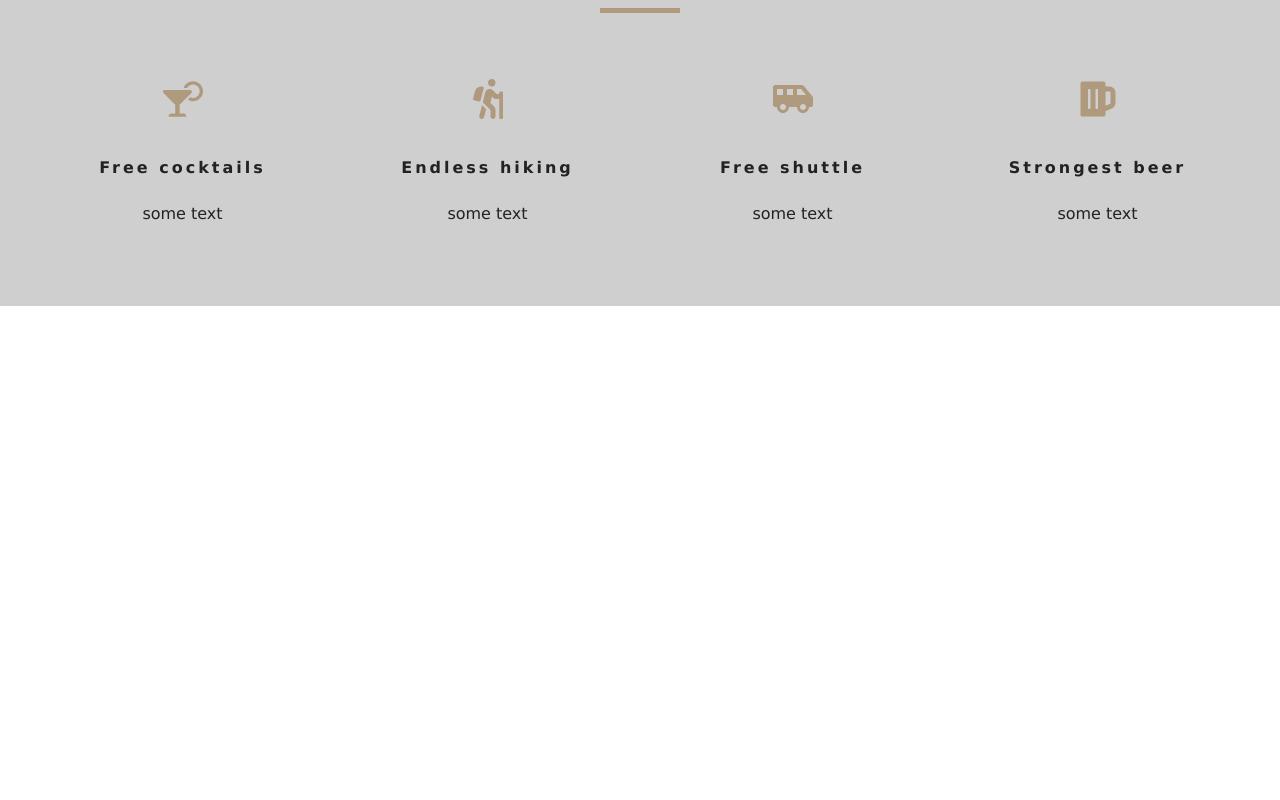
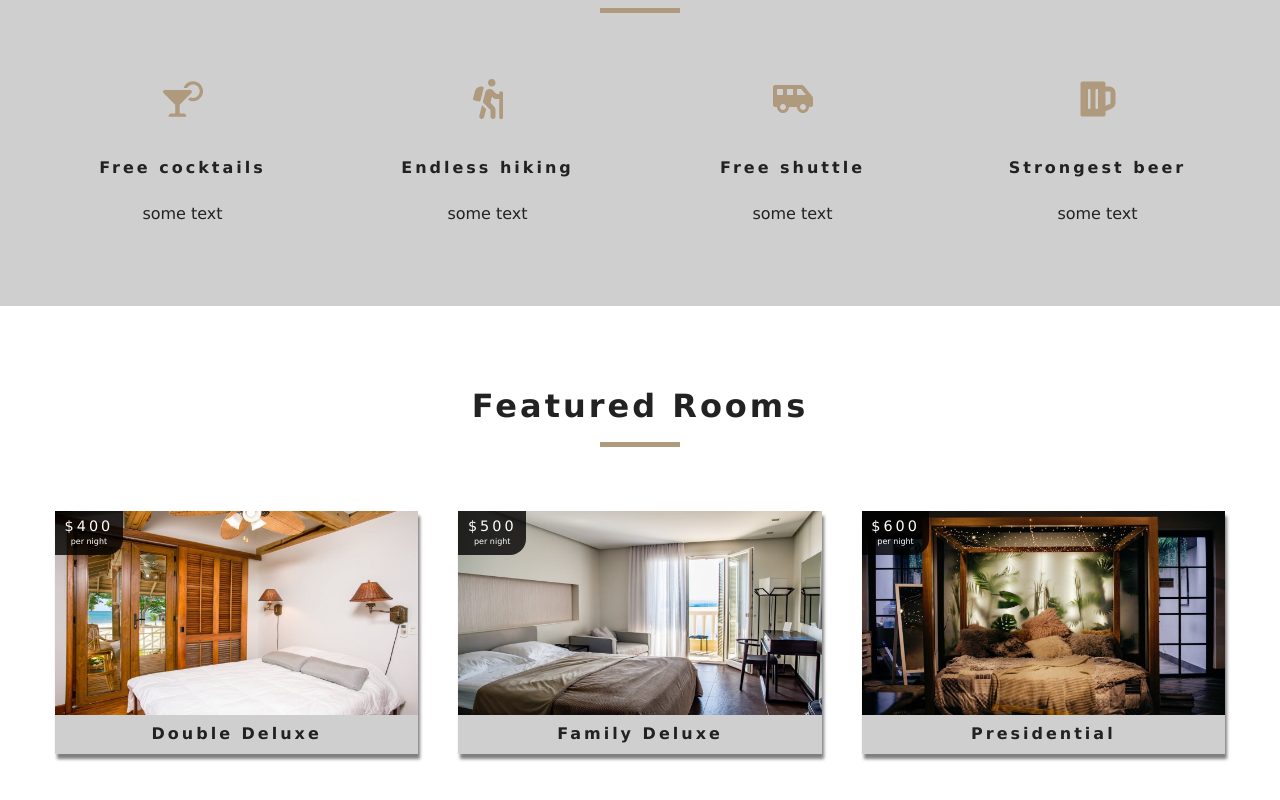
Before and after one commit to DanishElena/beach-resort, a React (Create React App) app: page / in a window 1280 px wide. Shown: the part 928-1728 px from the top of the page. Before the commit the page ends 1234 px from the top, so only its background shows below. Built offline with nearby package versions, Linux system fonts and the light colour scheme.

Commit message:
featured rooms

```diff
--- a/package.json
+++ b/package.json
@@ -3,12 +3,14 @@
   "version": "0.1.0",
   "private": true,
   "dependencies": {
+    "prop-types": "^15.7.2",
     "react": "^16.9.0",
     "react-dom": "^16.9.0",
     "react-icon": "^1.0.0",
     "react-icons": "^3.7.0",
     "react-router-dom": "^5.1.0",
-    "react-scripts": "3.1.2"
+    "react-scripts": "3.1.2",
+    "styled-components": "^4.4.0"
   },
   "scripts": {
     "start": "react-scripts start",
--- a/src/App.js
+++ b/src/App.js
@@ -1,5 +1,4 @@
-import React, {Fragment} from 'react';
-import styles from "./App.css";
+import React from 'react';
 import {Home} from "./Components/Home";
 import {Room} from "./Components/Room";
 import {SingleRoom} from "./Components/SingleRoom";
@@ -13,8 +12,8 @@ function App() {
         <Navbar/>
         <Switch>
         <Route exact path="/"  component={Home} />
-        <Route path="/rooms/"component={Room} />
-        <Route path="/rooms/:single"component={SingleRoom} />
+        <Route exact path="/rooms/"component={Room} />
+        <Route exact path="/rooms/:slug"component={SingleRoom} />
         </Switch>
     </>
   );
--- /dev/null
+++ b/src/Components/FeaturedRooms.js
@@ -0,0 +1,27 @@
+import React from 'react'
+import {RoomContext} from "../Context";
+import {Title} from "./Title";
+import {Rooms} from "./RoomsForFR";
+import {Loading} from "./Loading";
+
+
+
+
+export default class FeaturedRooms extends React.Component {
+    static contextType = RoomContext;
+
+    render() {
+        let {loading, featuredRooms: rooms} = this.context;
+        rooms = rooms.map(room => {
+            return <Rooms key={room.id} room={room}/>
+        })
+        return (
+            <section className="featured-rooms">
+                <Title title="featured rooms"/>
+                <div className="featured-rooms-center">
+                    {loading ? <Loading/> : rooms}
+                </div>
+            </section>
+        )
+    }
+}
--- a/src/Components/Home.js
+++ b/src/Components/Home.js
@@ -3,6 +3,8 @@ import {Hero} from "./Hero";
 import {Banner} from "./Banner";
 import {NavLink} from "react-router-dom";
 import {Services} from "./Services";
+import FeaturedRooms from "./FeaturedRooms";
+
 
 export const Home = () => {
     return (
@@ -15,6 +17,8 @@ export const Home = () => {
                 </Banner>
             </Hero>
             <Services/>
+            <FeaturedRooms />
+
         </div>
     )
 }
--- /dev/null
+++ b/src/Components/Loading.js
@@ -0,0 +1,10 @@
+import React from 'react'
+import loader from '../giphy.gif'
+
+export const Loading = () => {
+    return (
+        <div>
+            <img src={loader}/>
+        </div>
+    )
+}
--- /dev/null
+++ b/src/Components/RoomsForFR.js
@@ -0,0 +1,35 @@
+import React from 'react';
+import {NavLink} from "react-router-dom";
+import defaultImg from '../images/room-1.jpeg'
+import PropTypes from 'prop-types';
+
+
+export const Rooms = ({room}) => {
+
+    const {name, slug, images, price} = room;
+    return (
+        <article className='room'>
+            <div className="img-container">
+                <img src={images[0] || defaultImg}
+                     alt="single room"/>
+                <div className="price-top">
+                    <h6>${price}</h6>
+                    <p>per night</p>
+                </div>
+                <NavLink to={`/rooms/${slug}`} className="btn-primary room-link">
+                    Features
+                </NavLink>
+            </div>
+            <p className='room-info'>{name}</p>
+        </article>
+    )
+}
+
+Rooms.propTypes = {
+    room: PropTypes.shape({
+        name: PropTypes.string.isRequired,
+        slug: PropTypes.string.isRequired,
+        images: PropTypes.arrayOf(PropTypes.string).isRequired,
+        price: PropTypes.number.isRequired
+    })
+}
--- a/src/Components/Services.js
+++ b/src/Components/Services.js
@@ -26,6 +26,7 @@ export class Services extends React.Component {
         }
     ]
 
+
     render() {
         return (
             <section className="services">
--- a/src/Components/SingleRoom.js
+++ b/src/Components/SingleRoom.js
@@ -1,9 +1,68 @@
 import React from 'react';
+import defaultBcg from '../images/room-1.jpeg'
+import {RoomContext} from "../Context";
+import {NavLink} from "react-router-dom";
+import {Banner} from "./Banner";
+import StyledHero from "./StyledHero";
 
-export const SingleRoom = () => {
-    return (
-        <div>
-            Hello from SingleRoom page
-        </div>
-    )
+
+export class SingleRoom extends React.Component {
+    constructor(props) {
+        super(props)
+        this.state = {
+            slug: this.props.match.params.slug,
+            defaultBcg
+        }
+
+    }
+
+    static contextType = RoomContext;
+
+    // componentDidMount() {
+    // }
+
+    render() {
+        const {getRoom} = this.context
+        const room = getRoom(this.state.slug)
+        if (!room) {
+            return <div className="error">
+                <h3>No such room</h3>
+                <NavLink to="/rooms">back to rooms</NavLink>
+            </div>
+        }
+        const {
+            name,
+            description,
+            capacity,
+            size,
+            price,
+            extras,
+            breakfast,
+            pets,
+            images
+        } = room;
+        const [mainImg, ...defaultImg] = images
+        return (
+            <>
+                <StyledHero img={mainImg || this.state.defaultBcg}>
+                    <Banner title={`${name} room`}>
+                        <NavLink to="/rooms/" className='btn-primary'>back to rooms</NavLink>
+                    </Banner>
+                </StyledHero>
+                <section className='single-room'>
+                    <div className="single-room-images">
+                        {images.map((item, index) => {
+                            return <img key={index} src={item} alt={name}/>
+                        })}
+                    </div>
+                    <div className="single-room-info">
+                        <article className="desc">
+                            <h3>details</h3>
+                            <p>{description}</p>
+                        </article>
+                    </div>
+                </section>
+            </>
+        )
+    }
 }
--- /dev/null
+++ b/src/Components/StyledHero.js
@@ -0,0 +1,12 @@
+import styled from "styled-components";
+import defaultImg from "../images/room-1.jpeg"
+
+const StyledHero = styled.header`
+ min-height: 60vh;
+  background: url(${props => props.img? props.img : defaultImg}) center/cover no-repeat;
+  display: flex;
+  align-items: center;
+  justify-content: center;
+`
+
+export default StyledHero;
--- a/src/Context.js
+++ b/src/Context.js
@@ -1,16 +1,52 @@
 import React from 'react'
+import items from './data'
 
 const RoomContext = React.createContext();
 
 
-export class RoomProvider extends React.Component {
+class RoomProvider extends React.Component {
     state = {
+        rooms: [],
+        sortedRooms: [],
+        featuredRooms: [],
+        loading: true
+    };
+    componentDidMount() {
+        let rooms = this.formatData(items)
+        let featuredRooms = rooms.filter(room => room.featured === true)
+        this.setState({
+           rooms,
+            featuredRooms,
+            sortedRooms: rooms,
+            loading: false
+        })
+    }
 
+    formatData(items) {
+        let tempItems=items.map(item=> {
+            let id = item.sys.id
+            let images = item.fields.images.map(image =>image.fields.file.url)
+            let room = {...item.fields, images, id}
+            return room;
+        })
+        return tempItems;
     }
+
+    getRoom = (slug) => {
+        let tempRooms = [...this.state.rooms]
+        const room = tempRooms.find(room => room.slug === slug)
+        return room;
+    }
+
     render() {
         return (
-            <div />
-
+            <RoomContext.Provider value={{...this.state, getRoom: this.getRoom}}>
+                {this.props.children}
+            </RoomContext.Provider>
         )
     }
 }
+
+const RoomConsumer = RoomContext.Consumer;
+
+export {RoomProvider, RoomConsumer, RoomContext}
--- a/src/index.js
+++ b/src/index.js
@@ -4,12 +4,15 @@ import ReactDOM from 'react-dom';
 import App from './App';
 import * as serviceWorker from './serviceWorker';
 import {BrowserRouter} from "react-router-dom";
+import {RoomProvider} from "./Context";
 
 ReactDOM.render(
+    <RoomProvider>
     <BrowserRouter>
     <App />
     </BrowserRouter>
-    , document.getElementById('root'));
+    </RoomProvider>,
+    document.getElementById('root'));
 
 // If you want your app to work offline and load faster, you can change
 // unregister() to register() below. Note this comes with some pitfalls.
```
Also changed, not shown: src/Components/Room.js (line endings or trailing spaces), src/giphy.gif (added), 1 other file (tests, documents, lock files or other folders).
